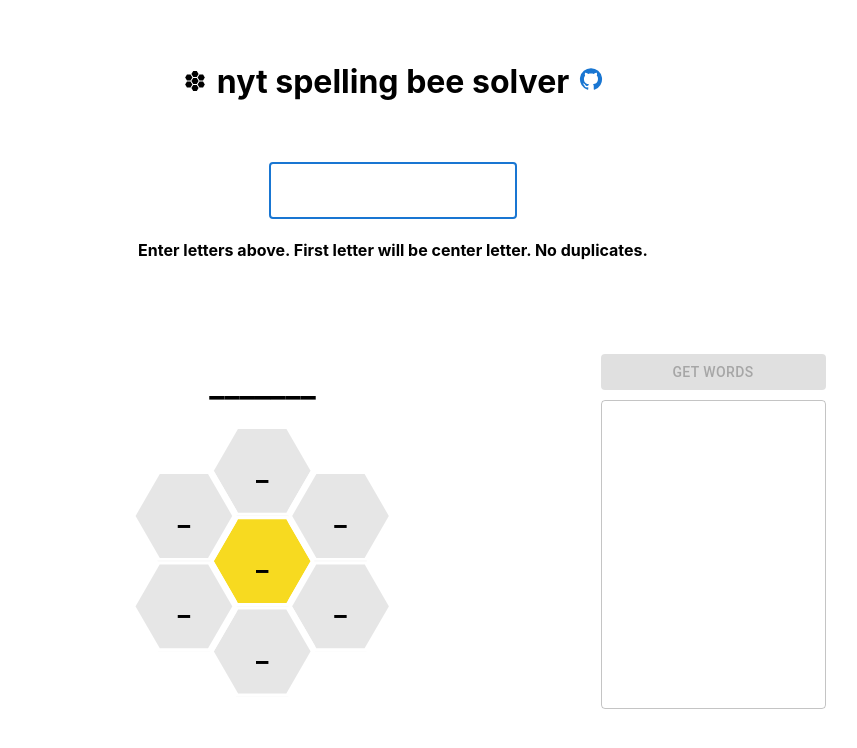
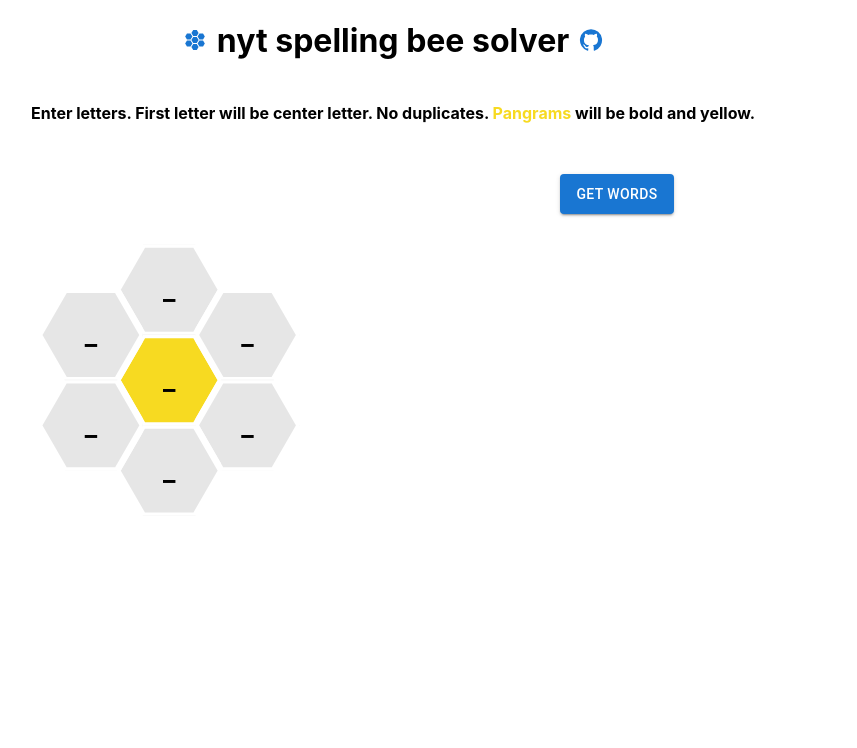
Before and after one commit to benziw/NYT-Spelling-Bee-Solver, a React (Create React App) app: page / in a window 1280 px wide. Shown: the top 748 px of the page, without its empty margins (247-1104 px from the left). Built offline with nearby package versions, Linux system fonts and the light colour scheme.

Commit message:
restructure successful! moving on to minor features and aesthetics

```diff
--- a/src/App.js
+++ b/src/App.js
@@ -1,25 +1,37 @@
 import './css/App.css';
 
-import { useState } from 'react';
+import { useState, useRef, useEffect } from 'react';
+import Axios from 'axios';
 
 import Hive from './components/Hive';
 import WordList from './components/WordList';
 
-import TextField from '@mui/material/TextField';
 import GitHubIcon from '@mui/icons-material/GitHub';
 import HiveIcon from '@mui/icons-material/Hive';
 import Link from '@mui/material/Link';
+import Button from '@mui/material/Button';
 
+function strToUniqueSorted(str) {
+  return Array.from(new Set(str.split(''))).sort().join('');
+}
+
+function isPangram(str) {
+  return strToUniqueSorted(str) === strToUniqueSorted(str);
+}
 
 export default function App() {
 
   const [letters, setLetters] = useState('_______');
+  const [realWords, setRealWords] = useState([]);
+
+  const focusRef = useRef(null);
+
 
   const textOnChange = (e) => {
 
     let str = e.target.value.replace(/[^a-zA-Z]/gi, '');
 
-    if (str.length >= 7) {
+    if (str.length > 7) {
       str = str.slice(0, 7);
     }
     else {   //remove repeats
@@ -36,11 +48,53 @@
     setLetters(str);
   }
 
+  const enterKeyPress = (e) => {
+    if(e.key === 'Enter'){
+      getWordsOnClick();
+    }
+  }
+
+  const getWordsOnClick = (e) => {
+
+    //check sevenletters
+    if (letters.length < 7) {
+      return null;
+    }
+
+    const getWordsPromise = Axios.get('http://localhost:3001/api/getWords').then((response) => {
+      return response.data;
+    });
+
+    const doRest = async function () {
+
+      let sortedLetters = strToUniqueSorted(letters);
+
+      const words = await getWordsPromise;
+
+      if (!words[sortedLetters]) {
+        setRealWords(['no words found']);
+        return null;
+      }
+      else {
+        let matchedWords = words[sortedLetters].filter(wrd => wrd.includes(letters.charAt(0)));
+        console.log(matchedWords);
+
+        setRealWords(matchedWords);
+      }
+    }
+
+    setRealWords(['\n']);
+    doRest();
+
+  }
+
   return (
     <div className="App">
 
       <div className='header'>
-        <HiveIcon />
+        <Link href='https://www.nytimes.com/puzzles/spelling-bee' target='_blank'>
+          <HiveIcon />
+        </Link>
         <h1>nyt spelling bee solver</h1>
         <Link href='https://github.com/benziw/NYT-Spelling-Bee-Solver' target="_blank">
           <GitHubIcon />
@@ -48,18 +102,26 @@
 
       </div>
 
-      <div className='inputContainer'>
-        <TextField autoFocus={true} onChange={textOnChange} maxLength='7' value={letters.replaceAll("_", "").toUpperCase()}></TextField>
-        <h4>{`Enter letters above. First letter will be center letter. No duplicates.`}</h4>
-      </div>
+      <h4>Enter letters. First letter will be center letter. No duplicates. <span className='pangram'>Pangrams</span> will be bold and yellow.</h4>
 
       <div className='contentContainer'>
-        <div className='hiveContainer'>
-          <h1 className='lettersDisplay'>{letters.toUpperCase()}</h1>
-          <Hive letters={letters.toUpperCase()} />
-        </div>
-
-        <WordList letters={letters.toLowerCase()} />
+        <input
+          autoFocus
+          className='inputLetters'
+          type='text'
+          onChange={textOnChange}
+          onKeyDown={enterKeyPress}
+          value={letters.replaceAll('_','')}
+          ref={focusRef}
+          onBlur={(e) => focusRef.current.focus()}
+        ></input>
+        <Button
+          onClick={getWordsOnClick}
+          variant='contained'
+          >get words
+        </Button>
+        <Hive letters={letters.toUpperCase()} />
+        <WordList words={realWords} letters={letters}/>
       </div>
 
 
--- a/src/components/Hive.js
+++ b/src/components/Hive.js
@@ -1,16 +1,17 @@
 import '../css/Hive.css';
-import Hex from "./Hex";
 
-const pickColor = (i) => i === 0 ? '#f7da20' : '#e6e6e6';
+export default function Hive(props) {
 
-export default function Hive(props){
-
-  //let letters = ['i','o','z','e','n','m','d'];
+  const letterArray = props.letters.split("");
 
   return (
     <div className='hive'>
-      {props.letters.split("").map((letter , i) =>
-        <Hex className={`hive${i}`} letter={letter} color={pickColor(i)} key={i} />
+      {letterArray.map((letter, i) =>
+        <svg class="hive-cell" viewBox="0 0 120 103.92304845413263">
+          <polygon class="cell-fill" points="0,51.96152422706631 30,0 90,0 120,51.96152422706631 90,103.92304845413263 30,103.92304845413263" stroke="white" stroke-width="7.5"></polygon>
+          <text class="cell-letter" x="50%" y="50%" dy="0.35em">{letter}
+          </text>
+        </svg>
       )}
     </div>
 
--- a/src/components/WordList.js
+++ b/src/components/WordList.js
@@ -1,81 +1,28 @@
-import { useState } from 'react';
-import Axios from 'axios';
 import '../css/WordList.css';
 
-import Button from '@mui/material/Button';
-import { TextField } from '@mui/material';
-
+import TextField from '@mui/material/TextField';
 
 function strToUniqueSorted(str) {
   return Array.from(new Set(str.split(''))).sort().join('');
 }
 
-function isPangram(str) {
-  return strToUniqueSorted(str) === strToUniqueSorted(str);
+function isPangram(str, ltrs) {
+  return strToUniqueSorted(str) === strToUniqueSorted(ltrs);
 }
 
 export default function WordList(props) {
 
-  //const [sevenLetters, setSevenLetters] = useState(false);
-  const [realWords, setRealWords] = useState([]);
-  const [noWords, setNoWords] = useState(false);
-  const [displayString, setDisplayString] = useState('');
-
-  const letters = props.letters.replaceAll("_", "").split('').join('');
-  const sortedLetters = props.letters.replaceAll("_", "").split('').sort().join('');
-
-;
-
-
-  const getWordsOnClick = (e) => {
-
-    //check sevenletters
-    if (letters.length < 7) {
-      return null;
-    }
-
-    const getWordsPromise = Axios.get('http://localhost:3001/api/getWords').then((response) => {
-      return response.data;
-    });
-
-    const doRest = async function () {
-      const words = await getWordsPromise;
-
-      if (!words[sortedLetters]) {
-        setRealWords(['no words found']);
-        setNoWords(true);
-        //setDisplayString('no words found');
-        return null;
-      }
-      else {
-        let matchedWords = words[sortedLetters].filter(wrd => wrd.includes(letters.charAt(0)));
-        console.log(matchedWords);
-
-        setRealWords(matchedWords);
-      }
-    }
-
-    setRealWords(['\n']);
-    setNoWords(false);
-    doRest();
-
-  }
+  const words = props.words;
+  const letters = props.letters;
 
   return (
     <div className="wordListContainer">
 
-      {letters.length === 7 ?
-        (realWords[0] !== '\n' ?
-          <Button onClick={getWordsOnClick} variant='contained'>get words</Button> :
-          <Button variant="outlined">loading...</Button>) :
-        <Button onClick={getWordsOnClick} variant='contained' disabled>get words</Button>
-      }
-
-      <TextField multiline minRows={12} maxRows={12}
-        value={realWords.join('\n')}
-        className='wordsField'
-        fullWidth={true}
-      />
+      <ul>
+        {words.map(word =>
+          <li className={isPangram(word, letters) ? 'pangram' : ''}>{word}</li>
+        )}
+      </ul>
 
     </div>
   )
--- a/src/css/App.css
+++ b/src/css/App.css
@@ -6,6 +6,7 @@
   display: grid;
   grid-template-columns: 1fr;
   justify-items: center;
+  grid-auto-rows: minmax(min-content, max-content);
 }
 
 .header{
@@ -13,7 +14,7 @@
 
   display: flex;
   justify-content: center;
-  align-items: center;
+  align-items: baseline;
 }
 
 h1 {
@@ -21,50 +22,43 @@
   margin-right: 10px;
 }
 
-.inputContainer {
-  width: 100%;
-  height:100px;
+.pangram {
+  color: #f7da21;
+  font-weight: bold;
 }
 
-.contentContainer {
-  width: 100%;
+.contentContainer{
+
+  width: 70%;
 
   display: grid;
   grid-template-columns: 1fr 1fr;
+  grid-template-rows: 100px 271.23px;
+  grid-auto-rows: minmax(min-content, max-content);
+
   justify-items: center;
-  align-items: top;
-  grid-auto-rows: minmax(min-content, max-content);
+  align-items: baseline;
 }
 
-.hiveContainer {
+.inputLetters{
 
-  align-self: start;
-  justify-self: end;
+  border: none;
+  outline: none;
 
-  display: grid;
-  grid-template-columns: 1fr;
-  justify-items: center;
-}
+  text-align: center;
+  font-weight: 700;
+  font-size: 1.875em;
+  text-anchor: middle;
+  text-transform: uppercase;
+  pointer-events: none;
+  z-index: 9999;
+  fill: black;
 
-.WordList {
-
-  align-self: start;
-  justify-self: start;
-}
-
-.hive {
-  transform: translateX(0%); /* necessary for hive/hexes to be correct size/scale */
-}
-
-.lettersDisplay {
-  width: 100%;
-}
-
-.Hive {
-  width: 100%;
-
+  align-self: center;
 }
 
 button {
-  margin-top: 21.5px;
+  height: 40px;
+
+  align-self: center;
 }
--- a/src/css/Hive.css
+++ b/src/css/Hive.css
@@ -1,6 +1,12 @@
 .hive {
-  width: 261px;
-  height: 271px;
+
+  width: 261px !important;
+  height: 271.23px !important;
+  transform: translateX(0%);
+
+  max-height: 271.23px;
+
+  align-self: start;
 }
 
 svg {
@@ -12,30 +18,54 @@
   overflow: hidden !important;
 }
 
-.hex:nth-child(1) {
-  transform: translate(0, 0);
+.hive-cell{
+  position: absolute;
+  top: calc(100% / 3);
+  left: 30%;
+  width: 104.4px;
+  height: 90.41px;
+  z-index: 2;
 }
 
-.hex:nth-child(2) {
+.cell-letter{
+  font-weight: 700;
+  font-size: 1.875em;
+  text-anchor: middle;
+  text-transform: uppercase;
+  pointer-events: none;
+  z-index: 9999;
+  fill: black;
+}
+
+.hive-cell:nth-child(1) {
+  transform: translate(0, 0);
+  fill: #f7da21;
+}
+
+.hive-cell:nth-child(n+2) {
+  fill: #E6E6E6
+}
+
+.hive-cell:nth-child(2) {
   transform: translate(0, -100%);
 }
 
-.hex:nth-child(3) {
+.hive-cell:nth-child(3) {
   transform: translate(75%, -50%);
 }
 
-.hex:nth-child(4) {
+.hive-cell:nth-child(4) {
   transform: translate(75%, 50%);
 }
 
-.hex:nth-child(5) {
+.hive-cell:nth-child(5) {
   transform: translate(0, 100%);
 }
 
-.hex:nth-child(6) {
+.hive-cell:nth-child(6) {
   transform: translate(-75%, 50%);
 }
 
-.hex:nth-child(7) {
+.hive-cell:nth-child(7) {
   transform: translate(-75%, -50%);
 }
--- a/src/css/WordList.css
+++ b/src/css/WordList.css
@@ -1,20 +1,18 @@
 .wordListContainer {
-  padding: 21.440px;
 
-  display: grid;
-  grid-template-columns: 1fr;
-  align-items: center;
-  grid-auto-rows: minmax(min-content, max-content);
-
-  padding: 10px;
+  width: 261px !important;
+  height: 271.23px !important;
 }
 
-.wordContainer {
-  width: 100%;
+ul {
+
+  height: 271.23px !important;
+  list-style-type: none;
+
   display: flex;
-  justify-content: space-between;
+  flex-flow: column wrap;
 }
 
-button{
-  margin-bottom: 10px !important;
+li {
+  text-align: left;
 }
```
